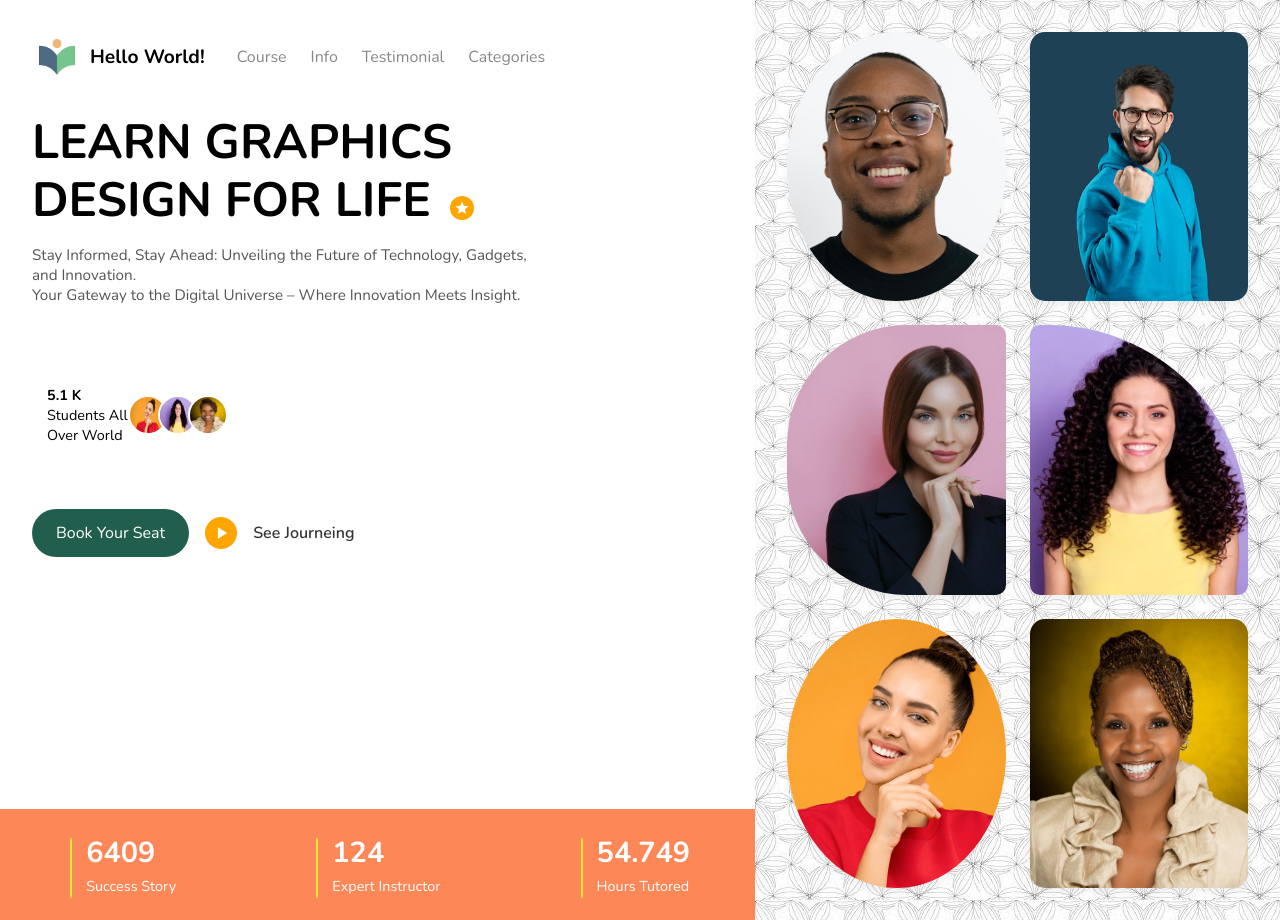
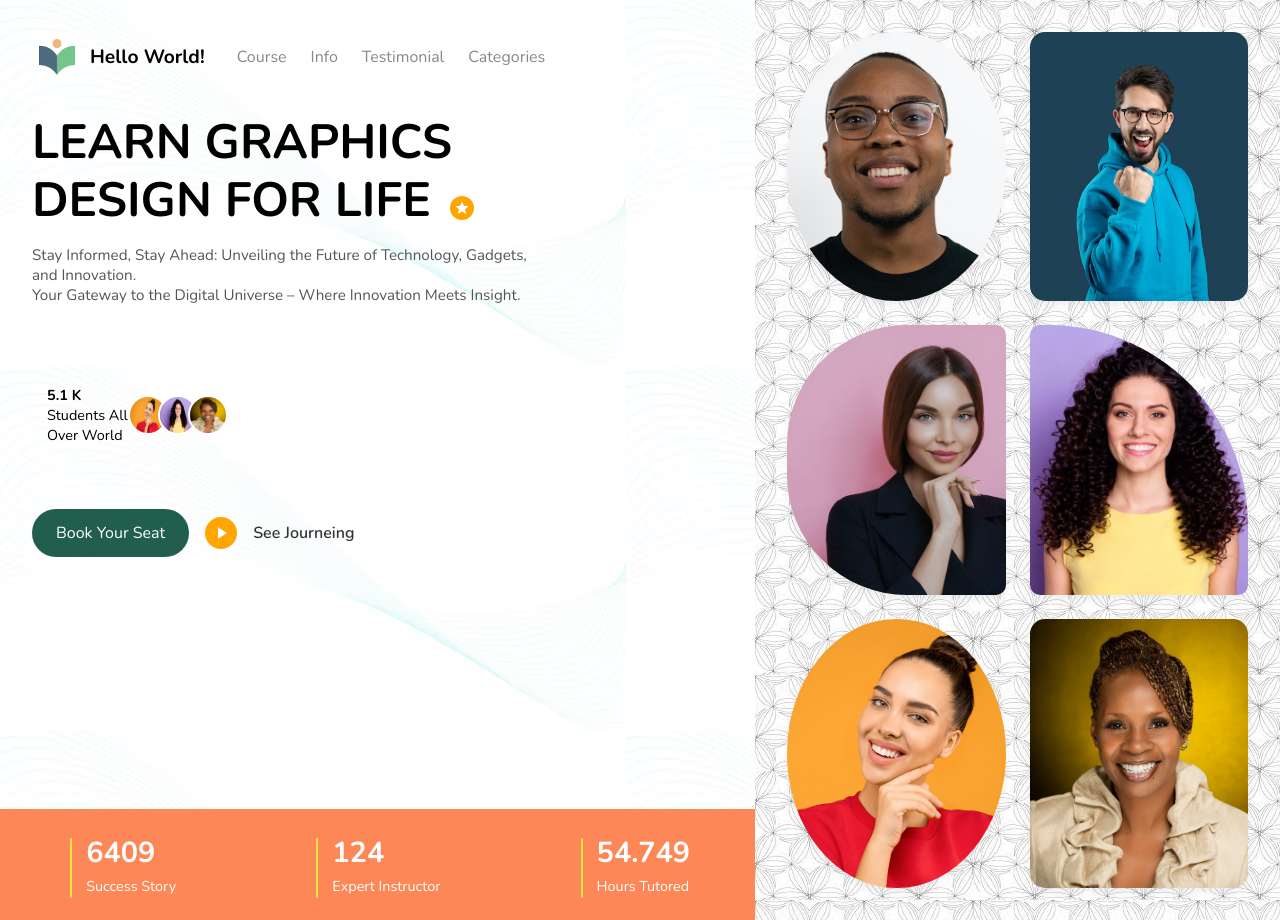
Before and after one commit to Dhandhanu/2hats, a plain HTML site: page index.html in a window 1280 px wide. Drawn offline with nearby package versions, Linux system fonts and the light colour scheme.

Commit message:
style change

```diff
--- a/styles.css
+++ b/styles.css
@@ -15,7 +15,7 @@ body {
   font-family: 'Nunito', sans-serif;
   display: flex;
   flex-direction: column;
-  background-image: url('./assets/images/bgimage.avif');
+  background-image: url('bgimage.avif');
 
 }
 
```
